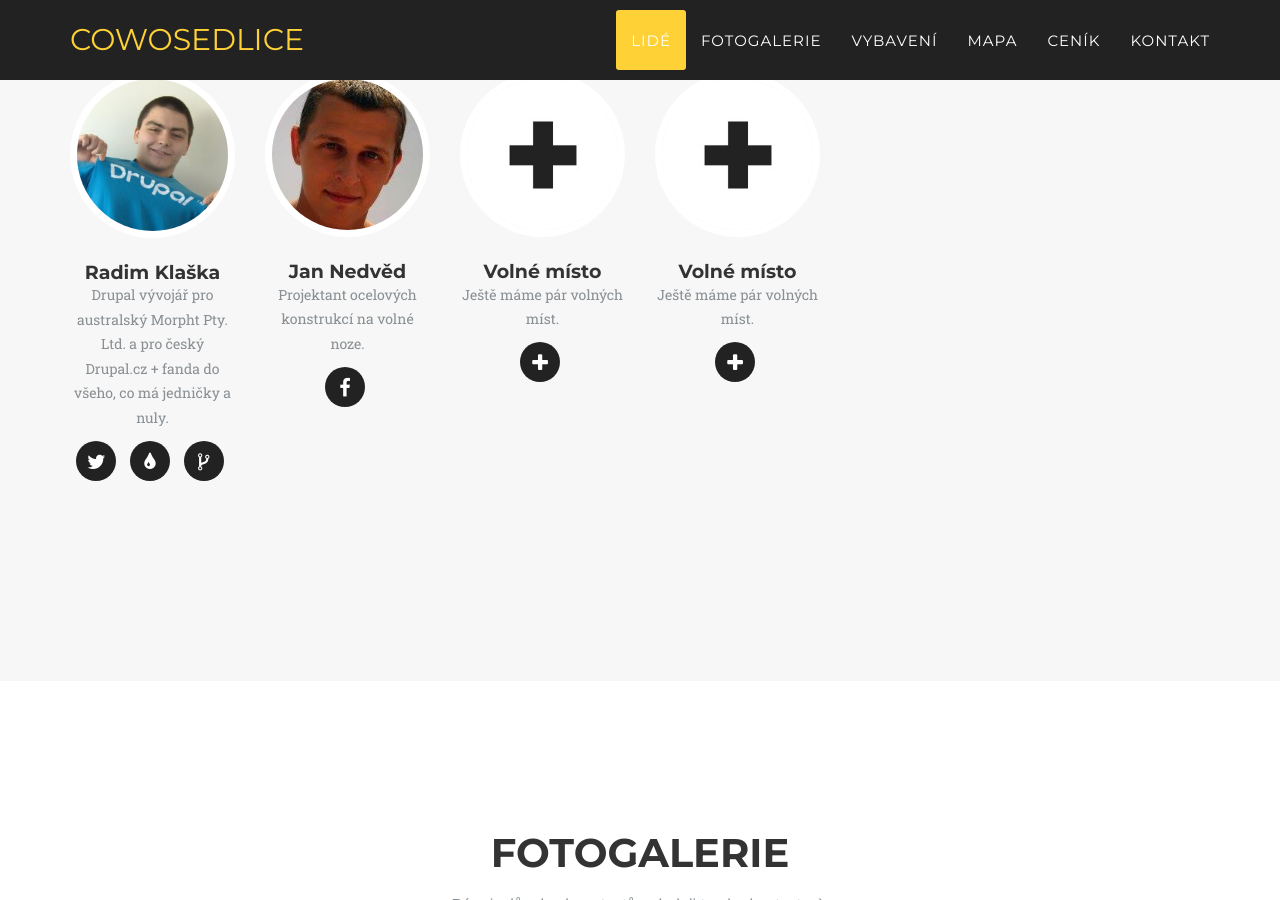
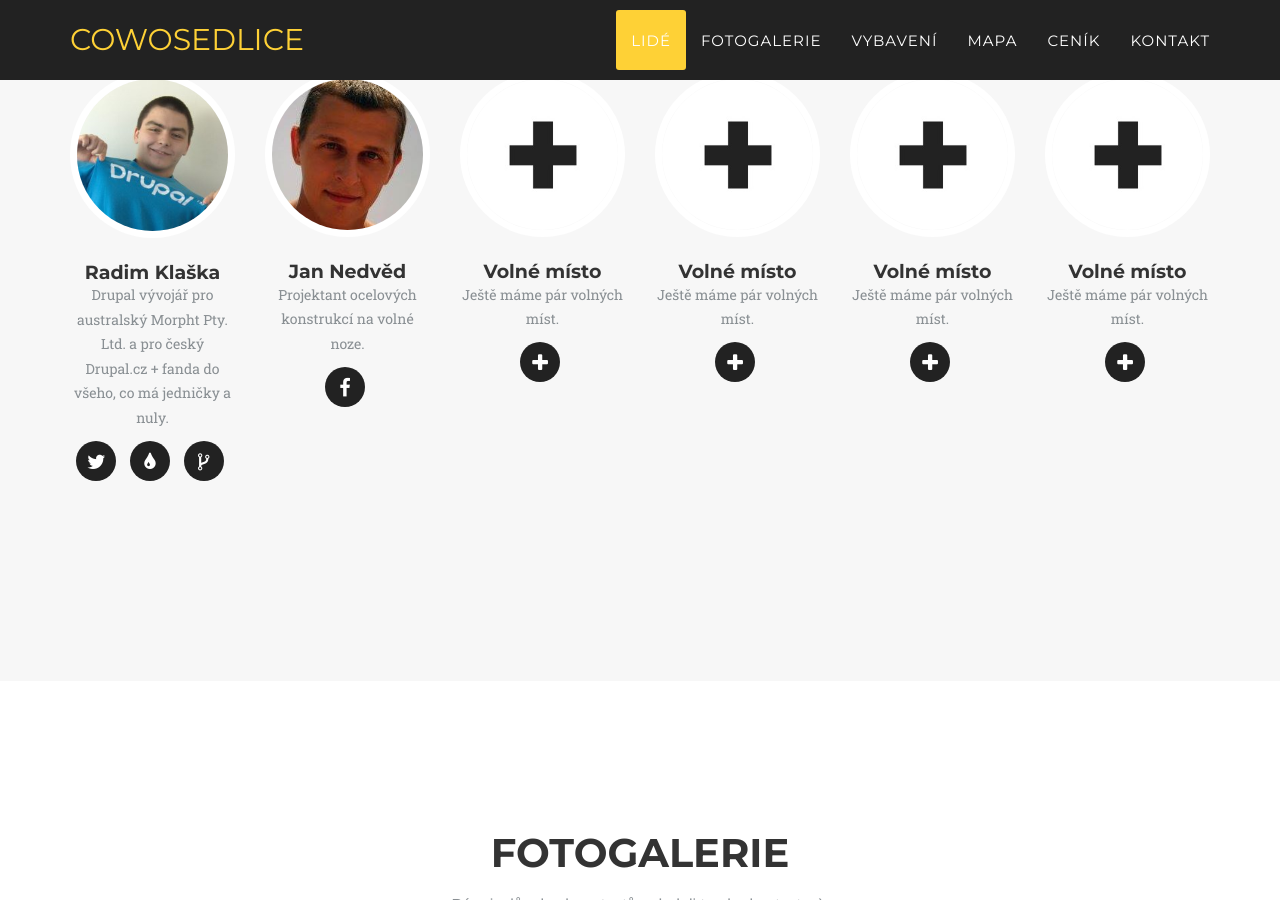
Before and after one commit to cowosedlice/cowosedlice.cz, a Jekyll site: the page built from index.html, in a window 1280 px wide and 900 px high, scrolled down 1010 px. Built offline with Jekyll 4.4.1, drawn with Linux system fonts in a browser that asks for light colours; some web fonts are replaced.

Commit message:
Add placeholder entries to replace removed team members
- Added 2 "Volné místo" (Available slots) entries
- Replaces the positions of removed Radek Novák and Honza Pára
- Total of 4 available slots now displayed

```diff
--- a/_config.yml
+++ b/_config.yml
@@ -92,6 +92,22 @@ people:
       url: mailto:radek@cowosedlice.cz
 
 
+- name: Volné místo
+  pic: 999
+  position: Ještě máme pár volných míst.
+  social:
+    - title: plus
+      url: mailto:radek@cowosedlice.cz
+
+
+- name: Volné místo
+  pic: 999
+  position: Ještě máme pár volných míst.
+  social:
+    - title: plus
+      url: mailto:radek@cowosedlice.cz
+
+
 # Social networks usernames (many more available: google-plus, flickr, dribbble, pinterest, instagram, tumblr, linkedin, etc.)
 social:
   - title: link
```
